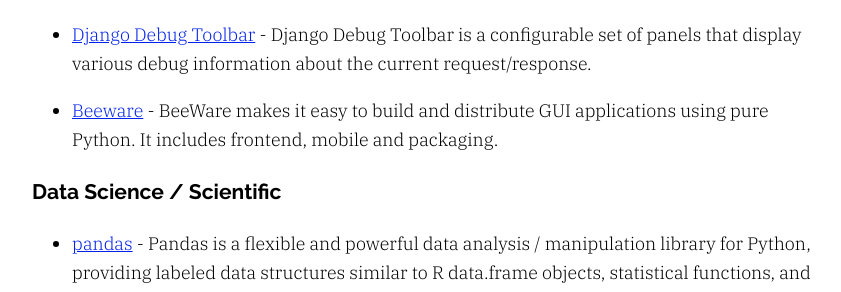
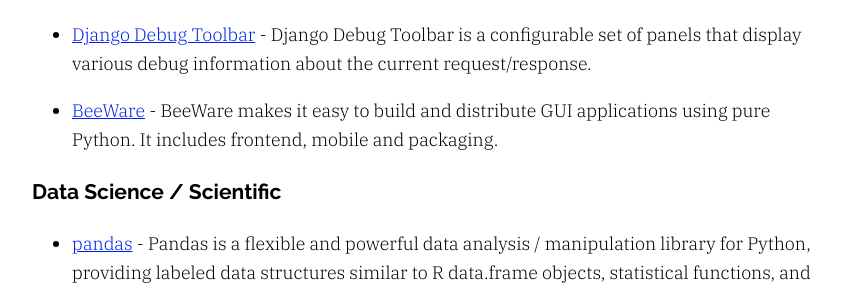
Before and after one commit to gma/2025.pyconuk.org, a Jekyll site: the page built from src/sprints.md, in a window 1280 px wide and 900 px high, scrolled down 695 px. Shown: the part 161-453 px from the top of the window, without its empty margins (208-1049 px from the left). Built offline with Jekyll 4.4.1, drawn with Linux system fonts in a browser that asks for light colours.

```diff
--- a/src/sprints.md
+++ b/src/sprints.md
@@ -24,7 +24,7 @@ place.
 
 - [Django Debug Toolbar](https://github.com/django-commons/django-debug-toolbar/issues) - Django Debug Toolbar is a configurable set of panels that display various debug information about the current request/response.
 
-- [Beeware](https://github.com/beeware/beeware.github.io/issues) - BeeWare makes it easy to build and distribute GUI applications using pure Python. It includes frontend, mobile and packaging.
+- [BeeWare](https://github.com/beeware/beeware.github.io/issues) - BeeWare makes it easy to build and distribute GUI applications using pure Python. It includes frontend, mobile and packaging.
 
 ### Data Science / Scientific
 
```
